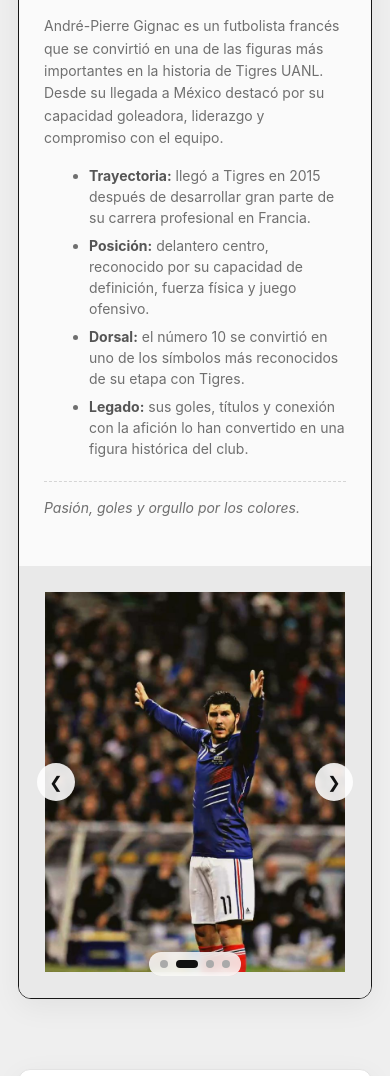
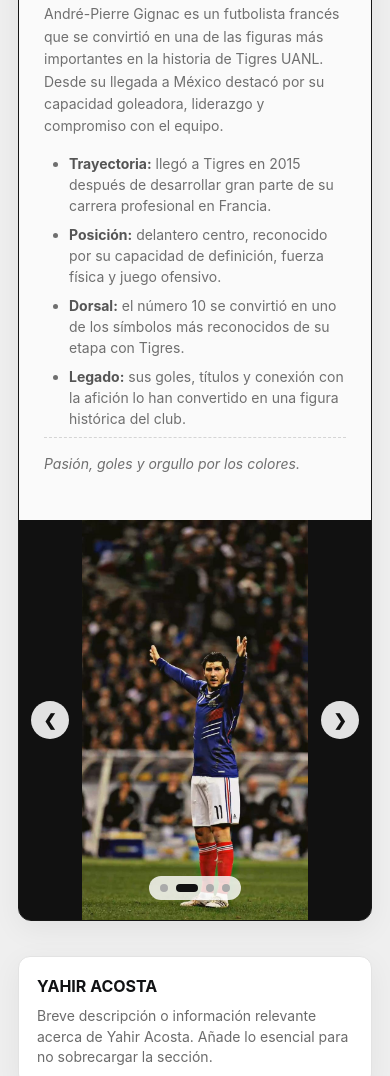
Before and after one commit to Yas0501/WEB, a plain HTML site: page index.html in a window 390 px wide. Shown: the part 2368-3444 px from the top of the page. Drawn offline with Linux system fonts and the light colour scheme.

Commit message:
Modificación 2 css
Mejora de la posición de la imagen

```diff
--- a/styles.css
+++ b/styles.css
@@ -207,83 +207,122 @@
 
 
 /* =====================================================
-   MOISES ESCALANTE - GIGNAC
+   MOYSES ESCALANTE - GIGNAC
 ===================================================== */
 
 #moyses {
     width: 100%;
     max-width: 965px;
     min-height: 590px;
+
     margin: 0 auto 70px;
+
     display: grid;
     grid-template-columns: 1fr 1fr;
+
     background: #fafafa;
+
     border: 1.5px solid #171717;
     border-radius: 13px;
+
     overflow: hidden;
 }
 
 
 /* =====================================================
-   LADO IZQUIERDO
+   PARTE IZQUIERDA
 ===================================================== */
 
 #moyses .hero-left {
+    width: 100%;
+
+    min-height: 590px;
+
     padding: 42px 40px 35px;
 
     background: #fafafa;
+
+    display: flex;
+    flex-direction: column;
+
+    justify-content: center;
 }
 
 
+/* TITULO */
+
 #moyses .hero-title {
-    font-size: 58px;
+    margin: 0 0 25px 0;
+
+    font-size: clamp(45px, 5vw, 58px);
+
     line-height: 0.95;
+
     font-weight: 900;
+
     letter-spacing: 1px;
-    margin-bottom: 25px;
+
     color: #111;
+
+    text-transform: uppercase;
 }
 
 
+/* SUBTITULO */
+
 #moyses .hero-sub {
+    width: 100%;
     max-width: 330px;
+
+    margin: 0 0 27px 0;
+
     color: #6b6b6b;
+
     font-size: 14px;
+
     line-height: 1.5;
-    margin-bottom: 27px;
 }
 
 
 /* =====================================================
-   INFORMACIÓN
+   TEXTO
 ===================================================== */
 
 #moyses .detail-block {
+    width: 100%;
+
     padding-top: 15px;
+
     border-top: 1px dashed #d6d6d6;
 }
 
 
 #moyses .detail-block p {
+    margin: 0 0 15px 0;
+
     color: #6f6f6f;
+
     font-size: 14px;
+
     line-height: 1.6;
-    margin-bottom: 15px;
 }
 
 
 #moyses .detail-block ul {
-    padding-left: 35px;
+    margin: 10px 0 0 0;
 
-    margin-top: 10px;
+    padding-left: 25px;
 }
 
 
 #moyses .detail-block li {
+    margin-bottom: 8px;
+
     color: #6f6f6f;
+
     font-size: 14px;
+
     line-height: 1.5;
-    margin-bottom: 7px;
 }
 
 
@@ -293,61 +332,107 @@
 
 
 #moyses .frase-gignac {
-    margin-top: 22px;
+    margin-top: 20px;
+
     padding-top: 15px;
+
     border-top: 1px dashed #d5d5d5;
+
     color: #777;
+
+    font-size: 13px;
+
     font-style: italic;
-    font-size: 13px;
 }
 
 
 /* =====================================================
-   LADO DERECHO - CARRUSEL
+   PARTE DERECHA
+===================================================== */
+
+#moyses .hero-right {
+    width: 100%;
+
+    min-height: 590px;
+
+    padding: 0;
+
+    position: relative;
+
+    overflow: hidden;
+
+    background: #111;
+}
+
+
+/* =====================================================
+   CARRUSEL
 ===================================================== */
 
 #moyses .carousel {
+    width: 100%;
+
+    min-height: 590px;
+
     position: relative;
-    min-height: 590px;
+
     overflow: hidden;
-    background: #e9e9e9;
+
+    background: #111;
 }
 
 
-/* CONTENEDOR DE IMÁGENES */
+/* CONTENEDOR DE FOTOS */
 
 #moyses .carousel-images {
-    position: relative;
     width: 100%;
     height: 100%;
+
     min-height: 590px;
+
+    position: relative;
+
+    overflow: hidden;
 }
 
 
-/* TODAS LAS FOTOS */
+/* TODAS LAS IMAGENES */
 
 #moyses .carousel-slide {
     position: absolute;
 
     top: 0;
     left: 0;
+
     width: 100%;
     height: 100%;
-    object-fit: cover;
+
+    /* Muestra la foto completa */
+    object-fit: contain;
+
     object-position: center;
+
+    background: #111;
+
     opacity: 0;
-    transform: scale(1.04);
-    transition:
-        opacity 0.7s ease,
-        transform 1s ease;
-    /* Mantener las imágenes a color */
+
+    transform: scale(1);
+
+    transition: opacity 0.7s ease;
+
+    /* FOTOS A COLOR */
     filter: none !important;
+
+    z-index: 1;
 }
 
-/* FOTO ACTIVA */
+
+/* IMAGEN ACTIVA */
+
 #moyses .carousel-slide.active {
     opacity: 1;
-    transform: scale(1);
+
+    z-index: 2;
 }
 
 
@@ -357,37 +442,52 @@
 
 #moyses .carousel-btn {
     position: absolute;
+
     top: 50%;
+
     transform: translateY(-50%);
+
     width: 42px;
     height: 42px;
+
+    padding: 0;
+
     border: none;
     border-radius: 50%;
+
     background: rgba(255, 255, 255, 0.88);
+
     color: #111;
+
     font-size: 18px;
+    font-weight: bold;
+
     cursor: pointer;
+
     display: flex;
+
     align-items: center;
     justify-content: center;
-    z-index: 20;
+
+    z-index: 10;
+
     transition: 0.25s ease;
 }
 
+
 #moyses .carousel-btn:hover {
     background: #111;
+
     color: #fff;
 }
 
-/* FLECHA IZQUIERDA */
 
-#moyses .prev {
+#moyses .carousel-btn.prev {
     left: 18px;
 }
 
-/* FLECHA DERECHA */
 
-#moyses .next {
+#moyses .carousel-btn.next {
     right: 18px;
 }
 
@@ -399,35 +499,50 @@
 #moyses .carousel-dots {
     position: absolute;
 
-    bottom: 22px;
     left: 50%;
+    bottom: 20px;
+
     transform: translateX(-50%);
+
     display: flex;
+
     align-items: center;
+
     gap: 8px;
+
     padding: 8px 11px;
+
     border-radius: 20px;
+
     background: rgba(255, 255, 255, 0.82);
-    backdrop-filter: blur(5px);
-    z-index: 20;
+
+    z-index: 10;
 }
 
 
 #moyses .dot {
     width: 8px;
     height: 8px;
+
     padding: 0;
+
     border: none;
+
     border-radius: 50%;
+
     background: #aaa;
+
     cursor: pointer;
+
     transition: 0.3s ease;
 }
 
 
 #moyses .dot.active {
     width: 22px;
+
     border-radius: 10px;
+
     background: #111;
 }
 
@@ -443,9 +558,21 @@
     }
 
 
+    #moyses .hero-left {
+        width: 100%;
+
+        min-height: auto;
+
+        padding: 35px;
+    }
+
+
+    #moyses .hero-right,
     #moyses .carousel,
     #moyses .carousel-images {
-        min-height: 470px;
+        width: 100%;
+
+        min-height: 500px;
     }
 
 }
@@ -457,19 +584,30 @@
 
 @media (max-width: 600px) {
 
+    #moyses {
+        margin-bottom: 35px;
+    }
+
+
     #moyses .hero-left {
-        padding: 32px 25px;
+        padding: 30px 25px;
     }
 
 
     #moyses .hero-title {
-        font-size: 43px;
+        font-size: 42px;
     }
 
 
+    #moyses .hero-sub {
+        max-width: 100%;
+    }
+
+
+    #moyses .hero-right,
     #moyses .carousel,
     #moyses .carousel-images {
-        min-height: 380px;
+        min-height: 400px;
     }
 
 
@@ -481,8 +619,13 @@
     }
 
 
-    #moyses .detail-block ul {
-        padding-left: 25px;
+    #moyses .carousel-btn.prev {
+        left: 12px;
+    }
+
+
+    #moyses .carousel-btn.next {
+        right: 12px;
     }
 
 }
```
